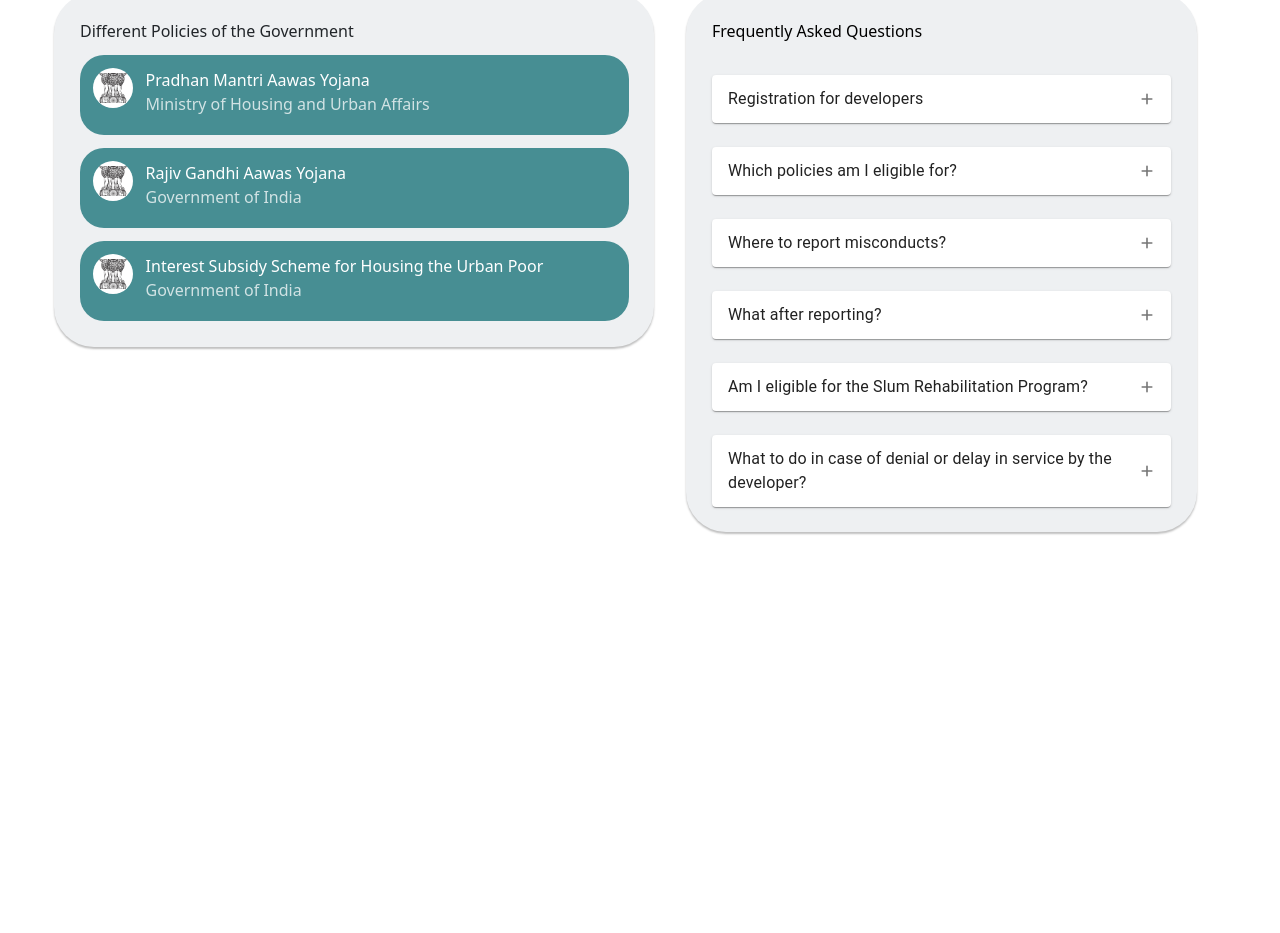
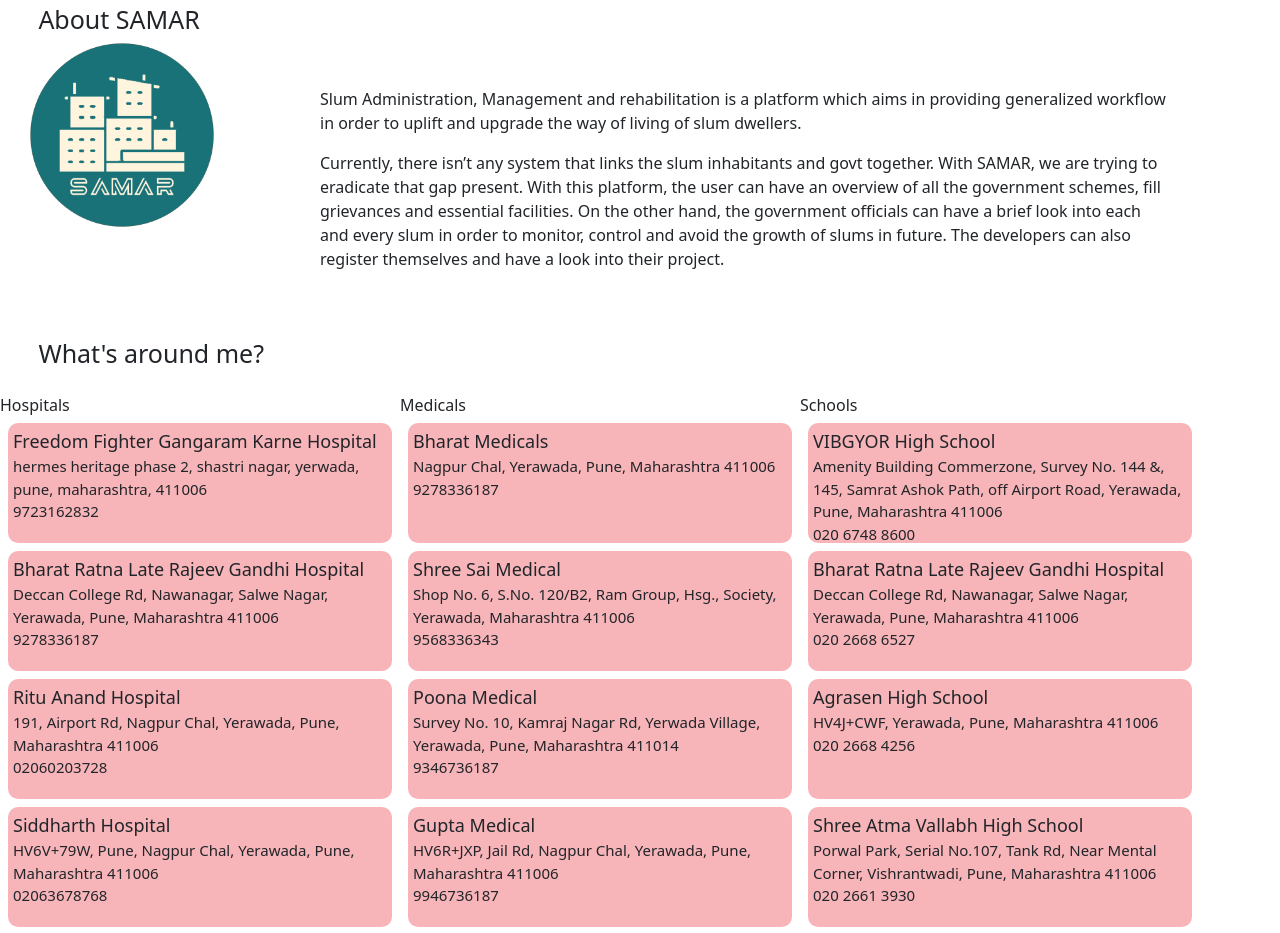
Before and after one commit to amey004/samar_frontend_new, a React (Create React App) app: page / in a window 1280 px wide. Shown: the part 855-1788 px from the top of the page. Before the commit the page ends 1403 px from the top, so only its background shows below. Built offline with nearby package versions, Linux system fonts and the light colour scheme; no server answers; what kepler.gl, react-palm would draw is missing.

Commit message:
Homepage changes

```diff
--- a/package.json
+++ b/package.json
@@ -21,6 +21,7 @@
     "react-chartjs-2": "^4.3.1",
     "react-dom": "^18.2.0",
     "react-dropzone": "^14.2.2",
+    "react-fast-marquee": "^1.3.5",
     "react-horizontal-scrolling-menu": "^3.2.0",
     "react-icons": "^4.4.0",
     "react-leaflet": "^4.0.2",
--- /dev/null
+++ b/src/components/infoCard.js
@@ -0,0 +1,19 @@
+import React from 'react';
+import {Box} from "@material-ui/core";
+function InfoCard(props){
+    const info = props.data;
+    return (<Box style={{
+        height:"15vh",
+        width:"30vw",
+        backgroundColor:"#f7b5b9",
+        margin:"1vh",
+        padding:"5px",
+        borderRadius:"10px",
+    }}>
+        <div style={{fontSize:"18px"}}>{info.name}</div>
+        <div style={{fontSize:"15px"}}>{info.address}</div>
+        <div style={{fontSize:"15px"}}>{info.contact}</div>
+    </Box>);
+}
+
+export default InfoCard;
--- a/src/components/mapbox.js
+++ b/src/components/mapbox.js
@@ -24,7 +24,7 @@
         console.log(norm*100);
         if((norm*100)>1.5){
             setSlumStyle({
-                color:"green",
+                color:"yellow",
                 weight:0.7,
                 fillColor:"red",
                 fillOpacity:(norm*100)
@@ -36,7 +36,7 @@
         //         <p>Population:{pop}</p>
         //     </div>;
         layer.bindPopup(slum_name);
-        layer.bindPopup(slum_code)
+        // layer.bindPopup(slum_code)
         // setSlumStyle({});
         layer.setStyle(slumStyle);
         layer.on({
@@ -55,7 +55,7 @@
     useEffect(() => {}, [slumStyle]);
 
     return (<div>
-        <MapContainer style={{height: "80vh", width:"80vw"}} center={[18.5,73.9]}  zoom={12} >
+        <MapContainer style={{height: "80vh", width:"90vw"}} center={[18.5,73.9]}  zoom={12} >
             <GeoJSON style={slumStyle} data= {slumData} onEachFeature={onEachSlum} />
                 <TileLayer
                 attribution='&copy; <a href="https://www.openstreetmap.org/copyright">OpenStreetMap</a> contributors'
--- a/src/index.css
+++ b/src/index.css
@@ -45,17 +45,17 @@
 .home{
   display: block;
   justify-content: center;
-
+  /* margin-top:"12vh", */
 }
 
 .carousel{
-  height: 88vh;
+  height: 90vh;
   color: #000000;
   align-content: right;
 }
 
 .carousel-img{
-  height: 88vh;
+  height: 90vh;
   width: 100%;
   margin-left: auto;
   margin-right: auto;
--- a/src/pages/NewsCarousel.js
+++ b/src/pages/NewsCarousel.js
@@ -20,7 +20,7 @@
   ];
   return (
     <>
-      <div style={{marginTop:"9vh"}}>
+      <div>
         <Carousel className="carousel" navButtonsAlwaysVisible={true} indicators={false}>
           {items.map((item, i) => (
             <Box component="span">
--- a/src/pages/homepage.js
+++ b/src/pages/homepage.js
@@ -1,11 +1,39 @@
 import NewsCarousel from "./NewsCarousel.js";
 import React ,{useContext,useEffect} from "react";
-
+import Marquee from "react-fast-marquee";
 import AuthContext from "../context/AuthContext.js";
 // import Map from "./kepler/maps";
+import logo from '../images/samar_logo.png';
+import {Grid} from '@material-ui/core';
 import FaqsAndPolicies from "./faqs_and_policies.js";
+import InfoCard from "../components/infoCard.js";
 
 function LandingPage() {
+
+  const hospitals = [
+    {name:"Freedom Fighter Gangaram Karne Hospital", address:"hermes heritage phase 2, shastri nagar, yerwada, pune, maharashtra, 411006",contact:"9723162832"},
+    {name:"Bharat Ratna Late Rajeev Gandhi Hospital", address:"Deccan College Rd, Nawanagar, Salwe Nagar, Yerawada, Pune, Maharashtra 411006",contact:"9278336187"},
+    {name:"Ritu Anand Hospital", address:"191, Airport Rd, Nagpur Chal, Yerawada, Pune, Maharashtra 411006",contact:"02060203728"},
+    {name:"Siddharth Hospital", address:"HV6V+79W, Pune, Nagpur Chal, Yerawada, Pune, Maharashtra 411006",contact:"02063678768"},
+    {name:"Kedarnath General Hospital", address:"Ganga Complex, Airport Rd, Akash Nagar, Kasturba Housing Society, Yerawada, Pune, Maharashtra 411006",contact:"02026695402"},
+  ];
+
+  const medicals = [
+    {name:"Bharat Medicals", address:"Nagpur Chal, Yerawada, Pune, Maharashtra 411006",contact:"9278336187"},
+    {name:"Shree Sai Medical", address:"Shop No. 6, S.No. 120/B2, Ram Group, Hsg., Society, Yerawada, Maharashtra 411006",contact:"9568336343"},
+    {name:"Poona Medical", address:"Survey No. 10, Kamraj Nagar Rd, Yerwada Village, Yerawada, Pune, Maharashtra 411014",contact:"9346736187"},
+    {name:"Gupta Medical", address:"HV6R+JXP, Jail Rd, Nagpur Chal, Yerawada, Pune, Maharashtra 411006",contact:"9946736187"},
+    {name:"Venus Medico", address:"Ram Housing Soc, B-18 Bhagirathi, Shop No 27 Soc, opp. Harigaga, RTO Phle Nagar, Yerawada, Pune, Maharashtra 411006",contact:"9665794809"},
+  ];
+
+  const schools = [
+    {name:"VIBGYOR High School", address:"Amenity Building Commerzone, Survey No. 144 &, 145, Samrat Ashok Path, off Airport Road, Yerawada, Pune, Maharashtra 411006",contact:"020 6748 8600"},
+    {name:"Bharat Ratna Late Rajeev Gandhi Hospital", address:"Deccan College Rd, Nawanagar, Salwe Nagar, Yerawada, Pune, Maharashtra 411006",contact:"020 2668 6527"},
+    {name:"Agrasen High School", address:"HV4J+CWF, Yerawada, Pune, Maharashtra 411006",contact:"020 2668 4256"},
+    {name:"Shree Atma Vallabh High School", address:"Porwal Park, Serial No.107, Tank Rd, Near Mental Corner, Vishrantwadi, Pune, Maharashtra 411006",contact:"020 2661 3930"},
+    {name:"Rosary School", address:"S.No. 162, Plot No. 1, Lane No. 2, Yerawada Gaon, Adarsh Colony, Tingre Nagar, Pune, Maharashtra 411015",contact:"020 3260 6689"},
+  ];
+
   const {loggedIn,getLoggedIn} = useContext(AuthContext)
   useEffect (()=>{
     const getStatus = async () => {
@@ -15,12 +43,48 @@
     console.log(loggedIn);
   },[loggedIn])
   return (
-    <>
-      <div className="home">
+
+      <div className="home" margin={"auto"}>
+        <Marquee style={{height:"5vh", color:"white", backgroundColor:"#eb6071", marginTop:"9vh"}} gradient={false}>Want to upgrade your status and have a good quality of life?<a href="https://forms.gle/FL1suA7EMNfJaE3Z7" style={{color:"black", marginLeft:"0.5vw"}} target="_blank"> Click Here</a></Marquee>
         <NewsCarousel />
+        <br/>
+        <div style={{paddingLeft:"3vw", fontSize:"25px", fontWeight:"500"}}>About SAMAR</div>
+        <Grid container>
+          <Grid item md={3} justifyContent={"space-evenly"} marginLeft={"5vw"}>
+            <img src={logo} style={{width:"15vw", alignContent:"center", marginLeft:"2vw"}}/>
+          </Grid>
+          <Grid item md={8}>
+            <div padding={"2vw"} style={{verticalAlign:"center", marginTop:"6vh"}}>
+            <p>Slum Administration, Management and rehabilitation is a platform which aims in providing generalized workflow in order to uplift and upgrade the way of living of slum dwellers.
+            </p>
+            <p>
+            Currently, there isn’t any system that links the slum inhabitants and govt together. With SAMAR, we are trying to eradicate that gap present. With this platform, the user can have an overview of all the government schemes, fill grievances and essential facilities.
+            On the other hand, the government officials can have a brief look into each and every slum in order to monitor, control and avoid the growth of slums in future.
+            The developers can also register themselves and have a look into their project.
+            </p>
+            </div>
+          </Grid>
+        </Grid>
+        <br/>
+        <br/>
+        <div style={{paddingLeft:"3vw", fontSize:"25px", fontWeight:"500"}}>What's around me?</div>
+        <br/>
+        <Grid container>
+          <Grid item justifyContent={"space-evenly"}>
+            <h6>Hospitals</h6>
+            {hospitals.map((e) => (<InfoCard data={e}/>))}
+          </Grid>
+          <Grid item justifyContent={"space-evenly"}>
+            <h6>Medicals</h6>
+            {medicals.map((e) => (<InfoCard data={e}/>))}
+          </Grid>
+          <Grid item justifyContent={"space-evenly"}>
+            <h6>Schools</h6>
+            {schools.map((e) => (<InfoCard data={e}/>))}
+          </Grid>
+        </Grid>
         <FaqsAndPolicies/>
       </div>
-    </>
   );
 }
 
```
Also changed, not shown: 1 other file (tests, documents, lock files or other folders).
